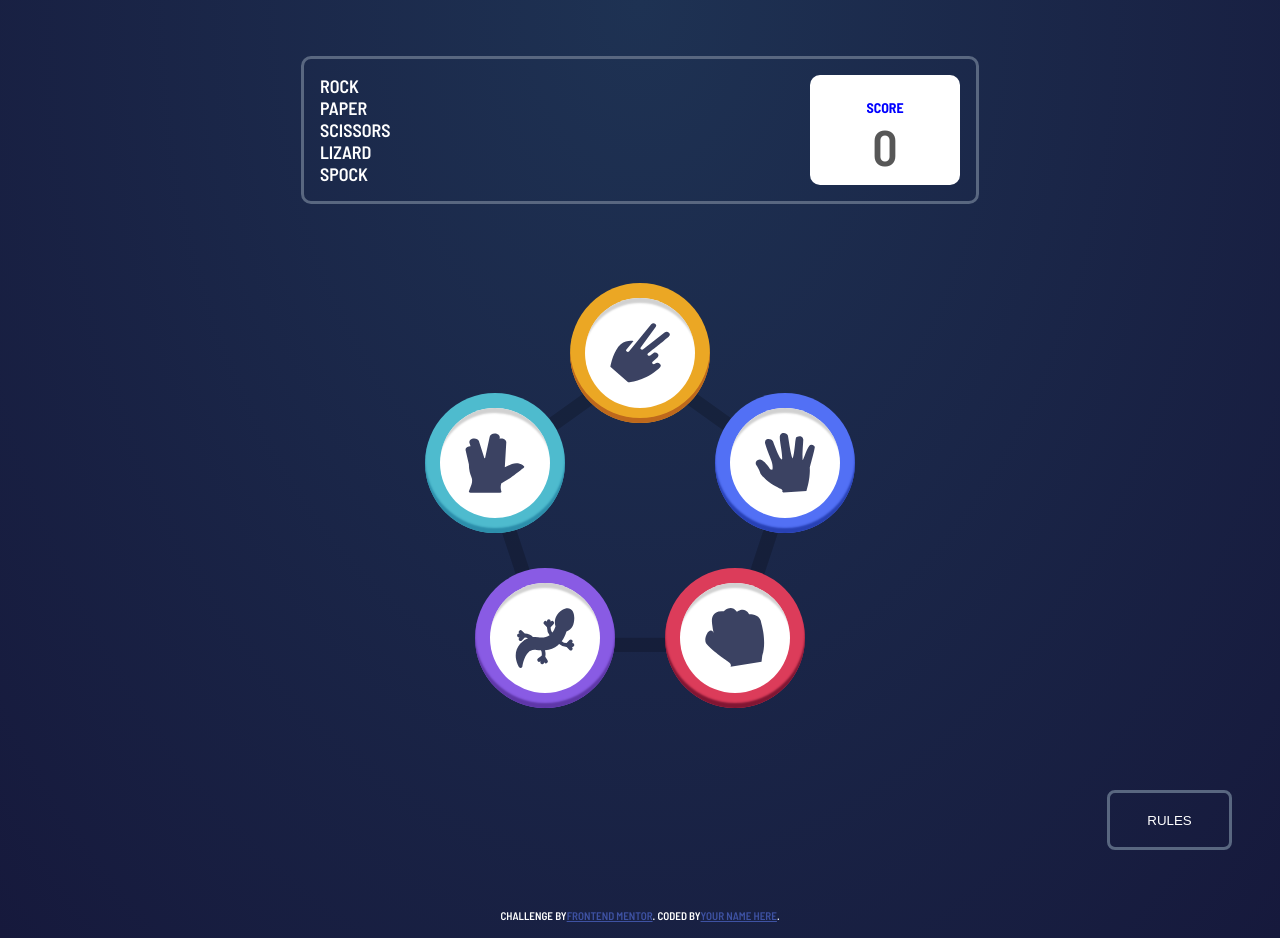
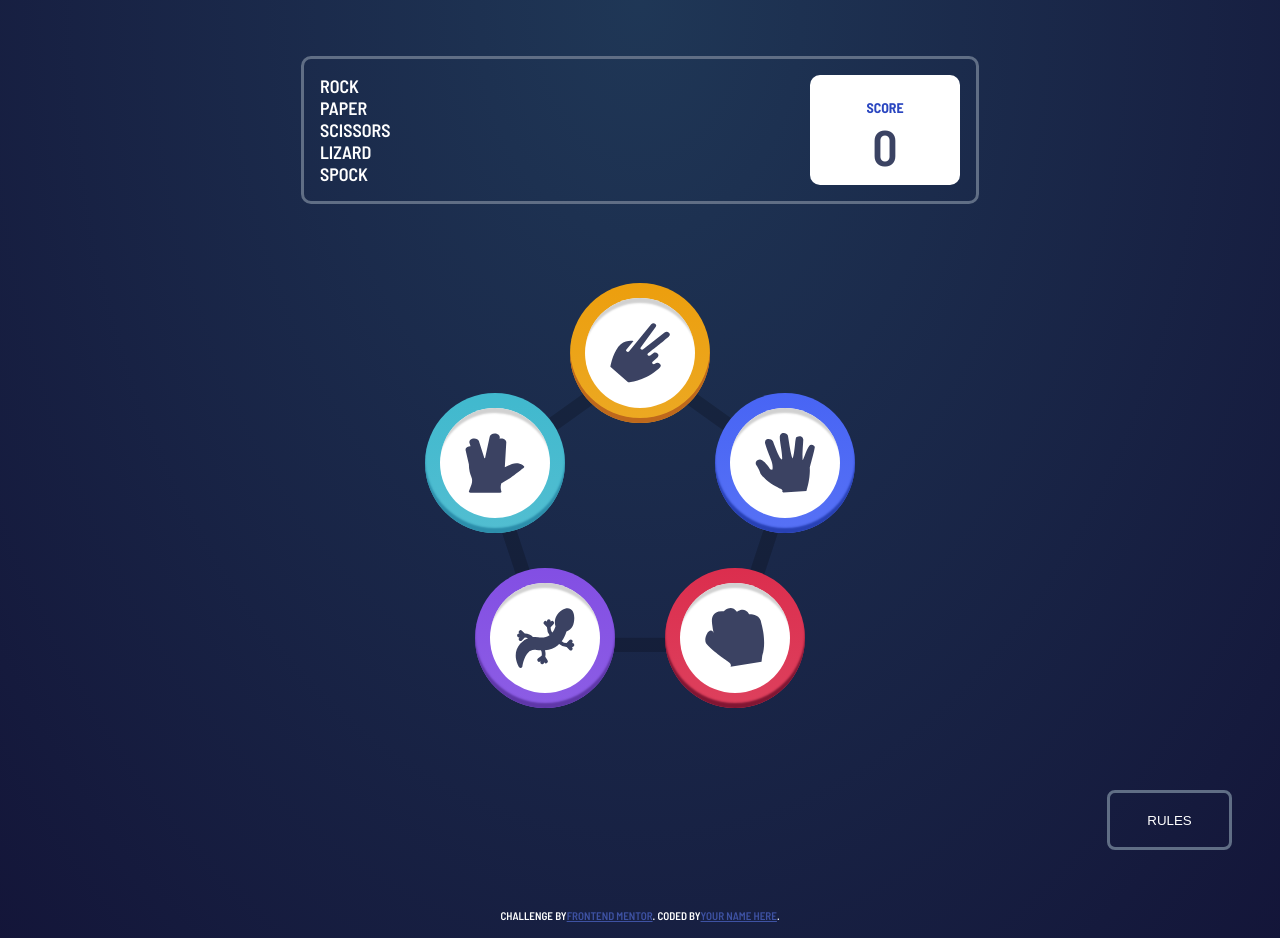
Before and after one commit to Dullahan83/Rock-Paper-Scissors-Lizard-Spock, a plain HTML site: page index.html in a window 1280 px wide. Drawn offline with nearby package versions, Linux system fonts and the light colour scheme.

Commit message:
color changes

```diff
--- a/index.css
+++ b/index.css
@@ -16,9 +16,9 @@ header{
 
 #wrapper{
     /* Created with https://www.css-gradient.com */
-    background: -webkit-radial-gradient(top, #1E3253, #16193C);
-    background: -moz-radial-gradient(top, #1E3253, #16193C);
-    background: radial-gradient(to bottom, #1E3253, #16193C);
+    background: -webkit-radial-gradient(top, hsl(214, 47%, 23%), hsl(237, 49%, 15%));
+    background: -moz-radial-gradient(top, hsl(214, 47%, 23%), hsl(237, 49%, 15%));
+    background: radial-gradient(to bottom, hsl(214, 47%, 23%), hsl(237, 49%, 15%));
     display: flex;
     flex-direction: column;
     margin: 0 auto;
@@ -27,7 +27,7 @@ header{
 #scoreBlock{
     width: 80%;
     border-radius: 10px;
-    border: 3px solid #596780;
+    border: 3px solid hsl(217, 16%, 45%);
     display: flex;
     padding: 0.8rem;
     justify-content: space-between;
@@ -51,7 +51,7 @@ li{
     align-items: center;
     flex-direction: column;
     height: 80px;
-    color: blue ;
+    color: hsl(229, 64%, 46%) ;
 }
 
 #score h5{
@@ -63,7 +63,7 @@ li{
 .scoreNumber{
     margin: 0;
     font-size: 40px;
-    color: rgba(0, 0, 0, 0.658);
+    color: hsl(229, 25%, 31%);
 }
 
 main{
@@ -108,7 +108,6 @@ main{
     display: flex;
     justify-content: center;
     align-items: center;
-
 }
 
 .shadow-top{
@@ -133,35 +132,35 @@ main{
 }
 
 .scissors{
-    background-color: #eba724ff;
+    background: linear-gradient(180deg, hsl(39, 89%, 49%) 0%, hsl(40, 84%, 53%) 100%);
     right: calc(50% - 50px);
     top: -50px;
     box-shadow: inset 0px -5px 0px 0px #be681c;
 }
 
 .paper{
-    background-color: #5270f5ff;
+    background: linear-gradient(180deg, hsl(230, 89%, 62%)0%, hsl(230, 89%, 65%) 100%);
     top: 25px;
     right: -35px;
     box-shadow: inset 0px -5px 2px 0px #2841b5ff;
 }
 
 .rock{
-    background-color: #dc3c5aff;
+    background: linear-gradient(180deg, hsl(349, 71%, 52%)0%, hsl(349, 70%, 56%) 100%);
     bottom: -35px;
     right: 0px;
     box-shadow: inset 0px -5px 2px 0px #811633ff;
 }
 
 .lizard{
-    background-color:#895be4ff ;
+    background: linear-gradient(180deg, hsl(261, 73%, 60%)0%, hsl(261, 72%, 63%) 100%);
     bottom: -35px;
     left: 0px;
     box-shadow: inset 0px -5px 2px 0px #5f37a8ff;
 }
 
 .spock{
-    background-color: #4ebbceff;
+    background: linear-gradient(180deg, hsl(189, 59%, 53%)0%, hsl(189, 58%, 57%) 100%);
     top: 25px;
     left: -35px;
     box-shadow: inset 0px -5px 2px 0px #2c8eabff;
@@ -228,7 +227,7 @@ main{
     margin-top: 175px;
     height: 60px;
     width: 125px;
-    border: 3px solid #596780;
+    border: 3px solid hsl(217, 16%, 45%);
     border-radius: 8px;
     color: #fff;
     background-color: transparent;
```
